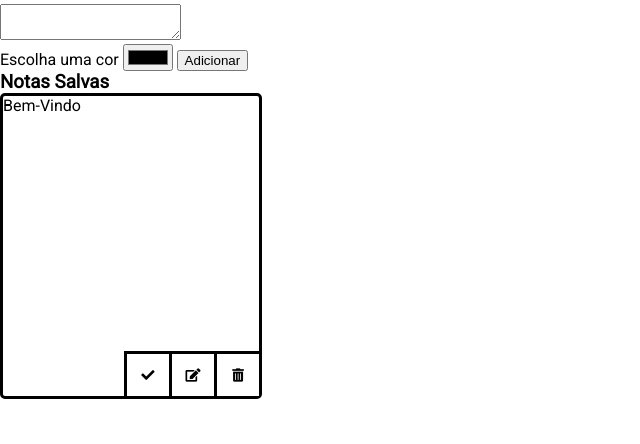
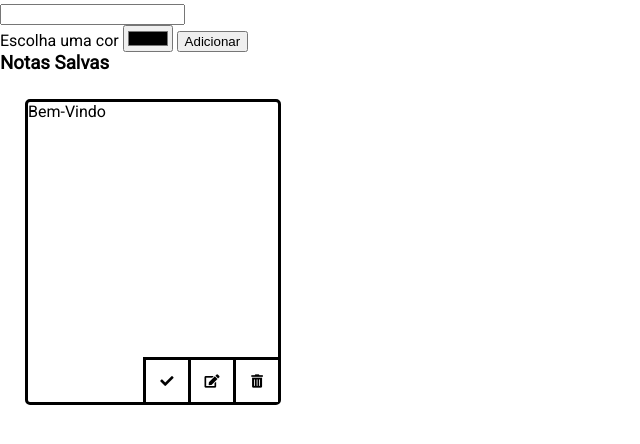
Before and after one commit to felype-carvalho/controle-de-tarefas, a plain HTML site: page index.html in a window 1280 px wide. Shown: the part 46-490 px from the top of the page, without its empty margins (0-640 px from the left). Drawn offline with Linux system fonts and the light colour scheme.

Commit message:
Tentamos mexer no JavaScript.

```diff
--- a/index.css
+++ b/index.css
@@ -8,12 +8,14 @@ body {
 	margin: 0;
 }
 .divNotas {
-	width: 20%;
+	background-color: ;
+	width: 250px;
 	height: 300px;
 	position: relative;
 	display: inline-block;
 	border: 3px solid black;
 	border-radius: 5px;
+	margin: 25px;
 }
 
 .divBotoes {
--- a/index.html
+++ b/index.html
@@ -15,7 +15,7 @@
         <h3>Crie uma nova nota</h3>
         <form>
             <div>
-                <textarea name="Comentarios" id="texto"></textarea>
+                <input type="text" id="inputTexto">
             </div>
             <div>
                 <label for="cor">Escolha uma cor</label>
@@ -29,7 +29,7 @@
             <h3>Notas Salvas</h3>
         </div>
         <div name="notas" id="notas">
-            <div name="first" class="divNotas" style="background-color:">
+            <div id="nota" name="first" class="divNotas" style="background-color: cor" >
                 <div name="texto" class="texto">
                     <p>Bem-Vindo</p>
                 </div>
--- a/index.js
+++ b/index.js
@@ -1,9 +1,31 @@
-btnAdd.addEventListener("click", function(event) {
+var cor = document.getElementById("btnCor").value;
+inputTexto.textContent = inputTexto;
+var texto = document.getElementById("inputTexto");
+//console.log(cor)
+btnAdd.addEventListener("click", function criarNota(event) {
 	event.preventDefault();
+	/*console.log(cor);
+	console.log(texto.value);
+	*/
 });
 
 function criarNota(texto, cor){
-	var btnCor
-	var cor = document.getElementById("btnCor").value;
-	console.log(btnCor.value);
+	console.log("iae");
+//var notas = document.createElement();
+/*
+create.Element(div maior);
+
+	create.Element(texto.div);
+		create.Element(texto digitado);
+
+	create.Element(icones.div);
+
+		create.Element(icone.div);
+			create.Element(icone);
+		create.Element(icone.div);
+			create.Element(icone);
+		create.Element(icone.div);
+			create.Element(icone);
+*/
+	divNotas.classList.add("divNotas");
 }
```
